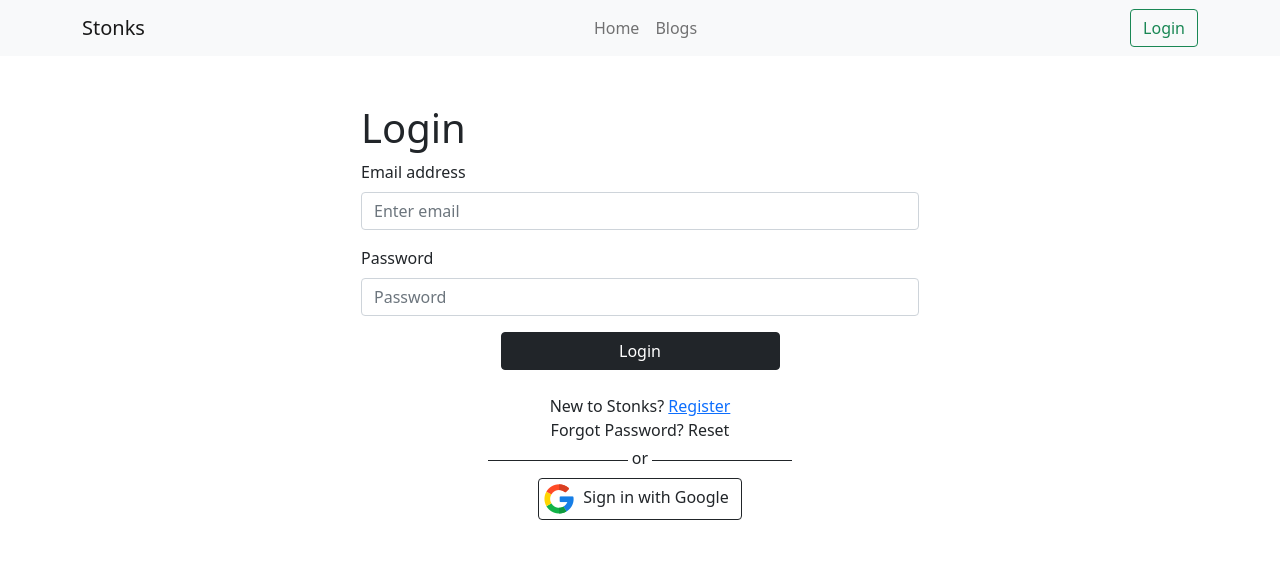
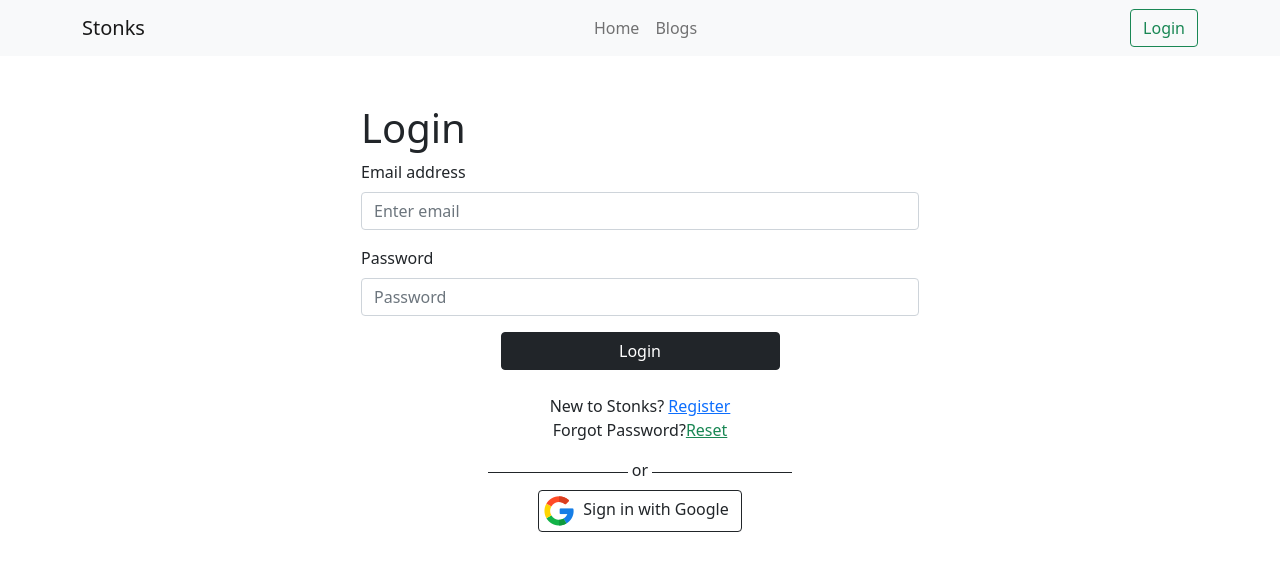
Before and after one commit to DevMohi/StockZ-Client-main, a React (Create React App) app: page /login in a window 1280 px wide. Shown: the top 570 px of the page. Built offline with nearby package versions, Linux system fonts and the light colour scheme; no server answers.

Commit message:
reset implemented

```diff
--- a/package.json
+++ b/package.json
@@ -12,6 +12,7 @@
     "react-bootstrap": "^2.3.1",
     "react-dom": "^18.1.0",
     "react-firebase-hooks": "^5.0.3",
+    "react-hot-toast": "^2.2.0",
     "react-router-dom": "^6.3.0",
     "react-scripts": "5.0.1",
     "web-vitals": "^2.1.4"
--- a/src/Pages/Login/Login/Login.js
+++ b/src/Pages/Login/Login/Login.js
@@ -1,6 +1,7 @@
 import React, { useState } from 'react';
 import { Form } from 'react-bootstrap';
-import { useSignInWithEmailAndPassword } from 'react-firebase-hooks/auth';
+import { useSendPasswordResetEmail, useSignInWithEmailAndPassword } from 'react-firebase-hooks/auth';
+import toast, { Toaster } from 'react-hot-toast';
 import { Link, useNavigate } from 'react-router-dom';
 import auth from '../../../Firebase/Firebase.init';
 import SocialLogin from '../SocialLogin/SocialLogin';
@@ -69,6 +70,21 @@ const Login = () => {
     if (user) {
         navigate('/')
     }
+    const [sendPasswordResetEmail, sending,] = useSendPasswordResetEmail(
+        auth
+    );
+    const resetPassword = async () => {
+        const email = userInfo.email;
+        if (email) {
+            await sendPasswordResetEmail(email);
+            toast("Email Sent")
+        }
+        else {
+            toast('Please enter valid email address')
+        }
+
+    }
+
     return (
         <div className='container mt-5'>
             <div className='w-50 mx-auto'>
@@ -94,7 +110,7 @@ const Login = () => {
                     <button className='btn btn-dark mx-auto w-50 d-block'>Login</button> <br />
                     <div className='text-center mb-1'>
                         <span >New to Stonks? <Link to='/register'>Register</Link></span> <br />
-                        <span>Forgot Password? <a >Reset</a></span>
+                        <p>Forgot Password?<span className='text-success' style={{ textDecoration: 'underline', cursor: 'pointer' }} onClick={resetPassword}>Reset</span></p>
                     </div>
                 </Form>
                 {
@@ -102,6 +118,7 @@ const Login = () => {
                 }
 
                 <SocialLogin></SocialLogin>
+                <Toaster></Toaster>
             </div>
         </div>
     );
```
Also changed, not shown: 1 other file (tests, documents, lock files or other folders).
